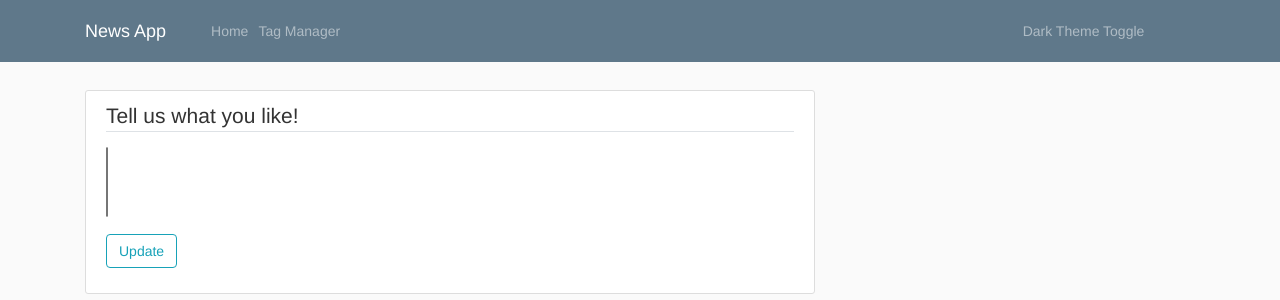
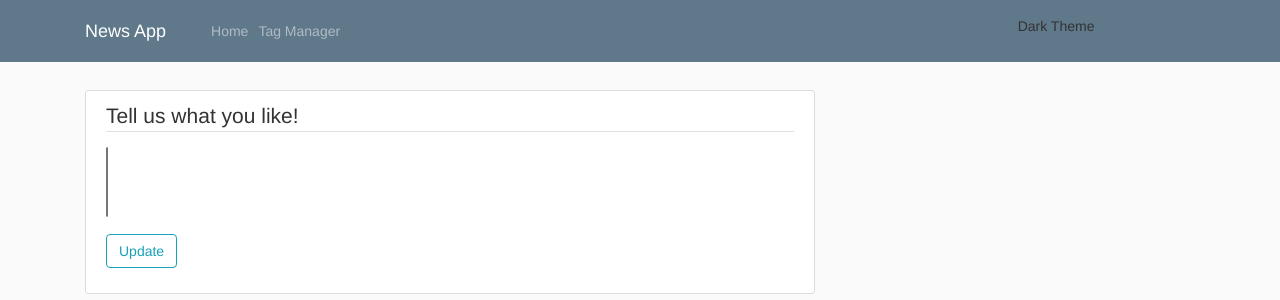
Before and after one commit to dcaohuu18/cs345_project2, a Flask app: template app_package/templates/tag_manager.html in a window 1280 px wide. Shown: the top 300 px of the page. Run offline with Flask 2, Linux system fonts and the light colour scheme; the template is opened without the code that fills it: values that come from a table or form of the project are taken from there, others are empty; some libraries are stand-ins or nearby versions.

Commit message:
integrate the dark toggle form

```diff
--- a/app_package/templates/layout.html
+++ b/app_package/templates/layout.html
@@ -10,7 +10,11 @@
 
     <link rel="stylesheet" href="https://cdnjs.cloudflare.com/ajax/libs/twitter-bootstrap/3.3.7/css/bootstrap.min.css">
     <link rel="stylesheet" href="https://cdnjs.cloudflare.com/ajax/libs/bootstrap-tagsinput/0.8.0/bootstrap-tagsinput.css" crossorigin="anonymous">
+
     <link rel="stylesheet" type="text/css" href="{{ url_for('static', filename='main.css') }}">
+
+    <!-- theme: light.css or dark.css -->
+    <link rel="stylesheet" type="text/css" href="{{ url_for('static', filename=theme) }}">
 
     {% if title %}
         <title>News App - {{ title }}</title>
@@ -33,24 +37,11 @@
                     </div>
                     <!-- Navbar Right Side -->
                     <div class="navbar-nav col-2">
-                        <a class="nav-item nav-link" href="#" onclick="DarkThemeToggle()">Dark Theme Toggle</a>
-                        <script>
-                        var theme="Light"
-                        function DarkThemeToggle() {
-                            var link = document.createElement('link');
-                            link.rel = "stylesheet";
-                            link.type = "text/css";
-                            if (theme=="Light") {
-                                link.href = "{{ url_for('static', filename='dark.css') }}";
-                                theme="Dark"
-                            }
-                            else if (theme=="Dark") {
-                                link.href = "{{ url_for('static', filename='main.css') }}";
-                                theme="Light"
-                            }
-                            document.head.appendChild(link);
-                        }
-                        </script>
+                        <span class="nav-item" style="margin-right:8px">Dark Theme</span>
+                        <form id='dark-toggle-form' method="POST" action="">
+                            <input type="hidden" name="form_name" value="dark_toggle_form">
+                            {{ dark_toggle_form.is_dark(onchange="document.getElementById('dark-toggle-form').submit()") }}
+                        </form>
                     </div>
                 </div>
             </div>
```
